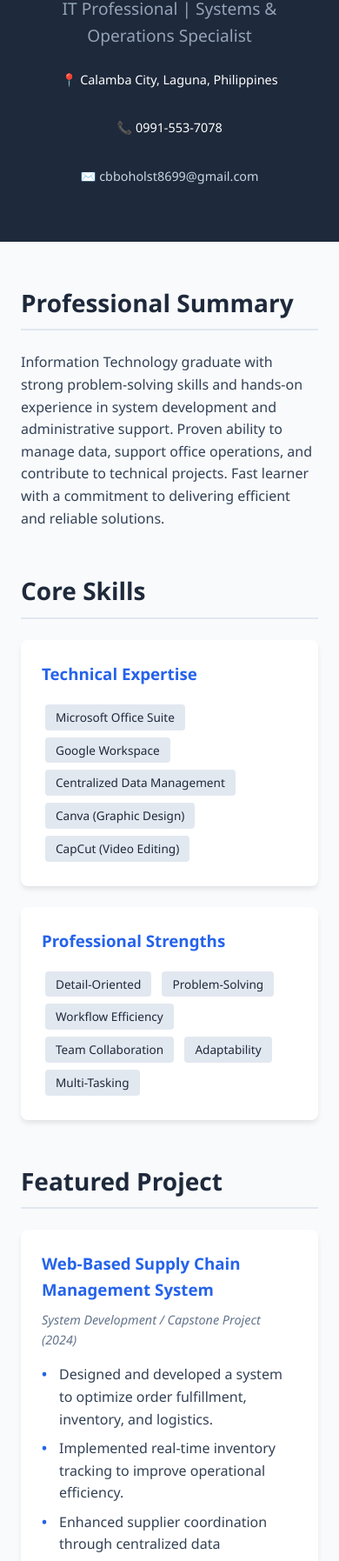
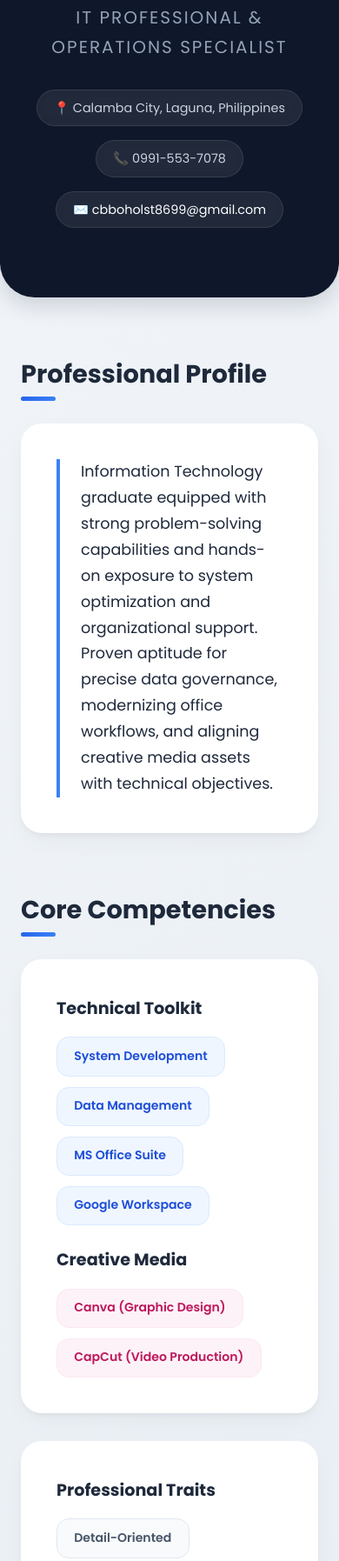
Before and after one commit to cbboholst/Portfolio, a plain HTML site: page index.html in a window 390 px wide. Shown: the part 205-2000 px from the top of the page at 87% size. Drawn offline with Linux system fonts and the light colour scheme.

Commit message:
Update index.html

```diff
--- a/index.html
+++ b/index.html
@@ -6,230 +6,380 @@
     <title>Charlene B. Boholst | IT Portfolio</title>
     <style>
         :root {
-            --primary: #1e293b;
-            --accent: #2563eb;
-            --text: #334155;
-            --bg: #f8fafc;
-            --card-bg: #ffffff;
+            --bg-gradient: linear-gradient(135deg, #f1f5f9 0%, #e2e8f0 100%);
+            --header-bg: #0f172a; /* Deep elegant dark slate */
+            --accent-gradient: linear-gradient(135deg, #2563eb 0%, #3b82f6 100%);
+            --creative-pink: #ec4899; /* Canva-style vibrant touch */
+            --text-main: #1e293b;
+            --text-muted: #64748b;
+            --card-shadow: 0 10px 30px -5px rgba(0, 0, 0, 0.05), 0 4px 6px -2px rgba(0, 0, 0, 0.05);
         }
 
         * {
             box-sizing: border-box;
             margin: 0;
             padding: 0;
-            font-family: 'Segoe UI', Tahoma, Geneva, Verdana, sans-serif;
+            font-family: 'Poppins', 'Segoe UI', system-ui, sans-serif;
         }
 
         body {
-            background-color: var(--bg);
-            color: var(--text);
-            line-height: 1.6;
+            background: var(--bg-gradient);
+            color: var(--text-main);
+            line-height: 1.7;
+            padding-bottom: 5rem;
         }
 
+        /* Hero / Header Section */
         header {
-            background-color: var(--primary);
+            background: var(--header-bg);
             color: white;
-            padding: 4rem 2rem;
+            padding: 5rem 2rem;
             text-align: center;
+            border-bottom-left-radius: 40px;
+            border-bottom-right-radius: 40px;
+            box-shadow: 0 10px 25px rgba(15, 23, 42, 0.15);
+        }
+
+        .header-content {
+            max-width: 800px;
+            margin: 0 auto;
         }
 
         header h1 {
-            font-size: 2.5rem;
-            letter-spacing: 1px;
+            font-size: 3rem;
+            font-weight: 800;
+            letter-spacing: -1px;
             margin-bottom: 0.5rem;
+            background: linear-gradient(135deg, #ffffff 40%, #93c5fd 100%);
+            -webkit-background-clip: text;
+            -webkit-text-fill-color: transparent;
         }
 
-        header p {
-            font-size: 1.2rem;
+        header .subtitle {
+            font-size: 1.25rem;
             color: #94a3b8;
-            margin-bottom: 1.5rem;
+            font-weight: 400;
+            margin-bottom: 2rem;
+            text-transform: uppercase;
+            letter-spacing: 2px;
         }
 
-        .contact-info {
+        .contact-pills {
             display: flex;
             justify-content: center;
-            gap: 2rem;
+            gap: 1rem;
             flex-wrap: wrap;
-            font-size: 0.9rem;
         }
 
-        .contact-info a {
+        .pill {
+            background: rgba(255, 255, 255, 0.08);
+            padding: 0.5rem 1.2rem;
+            border-radius: 50px;
+            font-size: 0.9rem;
             color: #cbd5e1;
+            backdrop-filter: blur(5px);
+            border: 1px solid rgba(255, 255, 255, 0.1);
+            transition: all 0.3s ease;
+        }
+
+        .pill a {
+            color: white;
             text-decoration: none;
         }
 
+        .pill:hover {
+            background: rgba(255, 255, 255, 0.15);
+            transform: translateY(-2px);
+        }
+
+        /* Main Container */
         .container {
-            max-width: 1000px;
-            margin: 3rem auto;
+            max-width: 1100px;
+            margin: 4rem auto 0 auto;
             padding: 0 1.5rem;
         }
 
         section {
-            margin-bottom: 3rem;
+            margin-bottom: 4rem;
         }
 
-        h2 {
-            color: var(--primary);
-            border-bottom: 2px solid #e2e8f0;
-            padding-bottom: 0.5rem;
-            margin-bottom: 1.5rem;
-            font-size: 1.75rem;
+        /* Section Headings (Canva Style) */
+        .section-title {
+            font-size: 1.8rem;
+            font-weight: 700;
+            position: relative;
+            margin-bottom: 2rem;
+            display: inline-block;
         }
 
-        .grid {
+        .section-title::after {
+            content: '';
+            position: absolute;
+            bottom: -6px;
+            left: 0;
+            width: 40px;
+            height: 5px;
+            background: var(--accent-gradient);
+            border-radius: 10px;
+        }
+
+        /* Grid Framework */
+        .grid-2 {
             display: grid;
             grid-template-columns: 1fr 1fr;
-            gap: 1.5rem;
+            gap: 2rem;
         }
 
         @media (max-width: 768px) {
-            .grid { grid-template-columns: 1fr; }
+            .grid-2 { grid-template-columns: 1fr; }
+            header h1 { font-size: 2.2rem; }
         }
 
+        /* Modern Visual Cards */
         .card {
-            background: var(--card-bg);
-            padding: 1.5rem;
-            border-radius: 8px;
-            box-shadow: 0 4px 6px -1px rgba(0, 0, 0, 0.1);
+            background: white;
+            padding: 2.5rem;
+            border-radius: 24px;
+            box-shadow: var(--card-shadow);
+            border: 1px solid rgba(255, 255, 255, 0.7);
+            transition: transform 0.3s ease, box-shadow 0.3s ease;
         }
 
-        .card h3 {
-            color: var(--accent);
+        .card:hover {
+            transform: translateY(-5px);
+            box-shadow: 0 20px 40px -10px rgba(0, 0, 0, 0.08);
+        }
+
+        /* Summary Card Specifics */
+        .summary-text {
+            font-size: 1.1rem;
+            color: var(--text-main);
+            position: relative;
+            padding-left: 1.5rem;
+            border-left: 4px solid #3b82f6;
+        }
+
+        /* Canva-like Skill Tags */
+        .skills-container {
+            display: flex;
+            flex-wrap: wrap;
+            gap: 0.75rem;
+            margin-top: 1rem;
+        }
+
+        .tag {
+            background: #eff6ff;
+            color: #1d4ed8;
+            padding: 0.6rem 1.2rem;
+            border-radius: 14px;
+            font-size: 0.88rem;
+            font-weight: 600;
+            border: 1px solid #dbeafe;
+        }
+
+        .tag.creative {
+            background: #fdf2f8;
+            color: #be185d;
+            border: 1px solid #fce7f3;
+        }
+
+        .tag.strength {
+            background: #f8fafc;
+            color: #475569;
+            border: 1px solid #e2e8f0;
+        }
+
+        /* Featured Project (Big Banner Style) */
+        .project-card {
+            background: white;
+            border-radius: 24px;
+            box-shadow: var(--card-shadow);
+            overflow: hidden;
+            border: 1px solid rgba(255, 255, 255, 0.7);
+        }
+
+        .project-badge {
+            background: var(--accent-gradient);
+            color: white;
+            display: inline-block;
+            padding: 0.3rem 1rem;
+            border-radius: 50px;
+            font-size: 0.8rem;
+            font-weight: 600;
+            text-transform: uppercase;
+            margin-bottom: 1rem;
+        }
+
+        .project-body {
+            padding: 2.5rem;
+        }
+
+        .project-body h3 {
+            font-size: 1.5rem;
             margin-bottom: 0.5rem;
         }
 
-        .subtitle {
-            font-style: italic;
-            color: #64748b;
-            margin-bottom: 1rem;
-            font-size: 0.9rem;
+        .project-list {
+            list-style: none;
+            margin-top: 1.5rem;
         }
 
-        ul {
-            list-style-type: none;
+        .project-list li {
+            margin-bottom: 0.75rem;
+            padding-left: 1.5rem;
+            position: relative;
         }
 
-        ul li {
-            margin-bottom: 0.5rem;
-            position: relative;
-            padding-left: 1.25rem;
+        .project-list li::before {
+            content: "→";
+            color: #2563eb;
+            position: absolute;
+            left: 0;
+            font-weight: bold;
         }
 
-        ul li::before {
-            content: "•";
-            color: var(--accent);
-            font-weight: bold;
-            position: absolute;
-            left: 0;
+        /* Experience Timeline Card */
+        .timeline-item h3 {
+            font-size: 1.3rem;
+            color: var(--header-bg);
         }
 
-        .skills-tag {
-            display: inline-block;
-            background: #e2e8f0;
-            color: var(--primary);
-            padding: 0.25rem 0.75rem;
-            border-radius: 4px;
-            margin: 0.25rem;
+        .company-meta {
+            color: #2563eb;
+            font-weight: 600;
+            font-size: 0.95rem;
+            margin-bottom: 1rem;
+        }
+
+        /* Education Layout */
+        .edu-card {
+            display: flex;
+            flex-direction: column;
+            justify-content: space-between;
+        }
+
+        .year-badge {
+            align-self: flex-start;
+            background: #f1f5f9;
+            color: #475569;
+            padding: 0.2rem 0.8rem;
+            border-radius: 8px;
             font-size: 0.85rem;
-            font-weight: 500;
+            font-weight: 600;
+            margin-bottom: 0.5rem;
         }
 
         footer {
             text-align: center;
-            padding: 2rem;
-            background: var(--primary);
-            color: #94a3b8;
+            margin-top: 5rem;
+            color: var(--text-muted);
             font-size: 0.9rem;
-            margin-top: 4rem;
         }
     </style>
+    <link href="https://fonts.googleapis.com/css2?family=Poppins:wght@400;500;600;700;800&display=swap" rel="stylesheet">
 </head>
 <body>
 
     <header>
-        <h1>CHARLENE B. BOHOLST</h1>
-        <p>IT Professional | Systems & Operations Specialist</p>
-        <div class="contact-info">
-            <span>📍 Calamba City, Laguna, Philippines</span>
-            <span>📞 0991-553-7078</span>
-            <span>✉️ <a href="mailto:cbboholst8699@gmail.com">cbboholst8699@gmail.com</a></span>
+        <div class="header-content">
+            <h1>Charlene B. Boholst</h1>
+            <p class="subtitle">IT Professional & Operations Specialist</p>
+            <div class="contact-pills">
+                <div class="pill">📍 Calamba City, Laguna, Philippines</div>
+                <div class="pill">📞 0991-553-7078</div>
+                <div class="pill">✉️ <a href="mailto:cbboholst8699@gmail.com">cbboholst8699@gmail.com</a></div>
+            </div>
         </div>
     </header>
 
     <div class="container">
 
         <section>
-            <h2>Professional Summary</h2>
-            <p>Information Technology graduate with strong problem-solving skills and hands-on experience in system development and administrative support. Proven ability to manage data, support office operations, and contribute to technical projects. Fast learner with a commitment to delivering efficient and reliable solutions.</p>
+            <h2 class="section-title">Professional Profile</h2>
+            <div class="card">
+                <p class="summary-text">
+                    Information Technology graduate equipped with strong problem-solving capabilities and hands-on exposure to system optimization and organizational support. Proven aptitude for precise data governance, modernizing office workflows, and aligning creative media assets with technical objectives.
+                </p>
+            </div>
         </section>
 
         <section>
-            <h2>Core Skills</h2>
-            <div class="grid">
+            <h2 class="section-title">Core Competencies</h2>
+            <div class="grid-2">
                 <div class="card">
-                    <h3>Technical Expertise</h3>
-                    <div style="margin-top: 1rem;">
-                        <span class="skills-tag">Microsoft Office Suite</span>
-                        <span class="skills-tag">Google Workspace</span>
-                        <span class="skills-tag">Centralized Data Management</span>
-                        <span class="skills-tag">Canva (Graphic Design)</span>
-                        <span class="skills-tag">CapCut (Video Editing)</span>
+                    <h3 style="margin-bottom: 1rem; font-size: 1.2rem;">Technical Toolkit</h3>
+                    <div class="skills-container">
+                        <span class="tag">System Development</span>
+                        <span class="tag">Data Management</span>
+                        <span class="tag">MS Office Suite</span>
+                        <span class="tag">Google Workspace</span>
+                    </div>
+                    <h3 style="margin: 1.5rem 0 1rem 0; font-size: 1.2rem;">Creative Media</h3>
+                    <div class="skills-container">
+                        <span class="tag creative">Canva (Graphic Design)</span>
+                        <span class="tag creative">CapCut (Video Production)</span>
                     </div>
                 </div>
                 <div class="card">
-                    <h3>Professional Strengths</h3>
-                    <div style="margin-top: 1rem;">
-                        <span class="skills-tag">Detail-Oriented</span>
-                        <span class="skills-tag">Problem-Solving</span>
-                        <span class="skills-tag">Workflow Efficiency</span>
-                        <span class="skills-tag">Team Collaboration</span>
-                        <span class="skills-tag">Adaptability</span>
-                        <span class="skills-tag">Multi-Tasking</span>
+                    <h3 style="margin-bottom: 1rem; font-size: 1.2rem;">Professional Traits</h3>
+                    <div class="skills-container">
+                        <span class="tag strength">Detail-Oriented</span>
+                        <span class="tag strength">Analytical Problem-Solving</span>
+                        <span class="tag strength">Workflow Efficiency</span>
+                        <span class="tag strength">Cross-Functional Collaboration</span>
+                        <span class="tag strength">Agile Adaptability</span>
+                        <span class="tag strength">Multi-Tasking Execution</span>
                     </div>
                 </div>
             </div>
         </section>
 
         <section>
-            <h2>Featured Project</h2>
-            <div class="card">
-                <h3>Web-Based Supply Chain Management System</h3>
-                <p class="subtitle">System Development / Capstone Project (2024)</p>
-                <ul>
-                    <li>Designed and developed a system to optimize order fulfillment, inventory, and logistics.</li>
-                    <li>Implemented real-time inventory tracking to improve operational efficiency.</li>
-                    <li>Enhanced supplier coordination through centralized data management.</li>
-                    <li>Contributed to reducing operational delays and improving data accuracy.</li>
+            <h2 class="section-title">Featured Development</h2>
+            <div class="project-card">
+                <div class="project-body">
+                    <span class="project-badge">Capstone Project</span>
+                    <h3>Web-Based Supply Chain Management System</h3>
+                    <p style="color: var(--text-muted); font-size: 0.95rem; font-style: italic;">Full System Architecture & Deployment (2024)</p>
+
+                    <ul class="project-list">
+                        <li>Engineered a centralized web application to seamlessly unify order fulfillment, logistical routes, and inventory tracking.</li>
+                        <li>Configured real-time system monitoring logic to prevent stock bottlenecks and increase operational visibility.</li>
+                        <li>Reduced processing friction and delays by establishing automated data consistency checks across supplier interfaces.</li>
+                    </ul>
+                </div>
+            </div>
+        </section>
+
+        <section>
+            <h2 class="section-title">Hands-on Experience</h2>
+            <div class="card timeline-item">
+                <h3>Information Technology Intern</h3>
+                <p class="company-meta">City Hall of Calamba, Laguna — Jan 2024 - May 2024</p>
+                <ul class="project-list">
+                    <li>Supervised high-volume departmental data management, ensuring meticulous precision across operational and attendance logs.</li>
+                    <li>Designed and optimized digital file management storage systems, shrinking information retrieval timelines.</li>
+                    <li>Drafted and processed official administrative correspondence while collaborating directly with leadership on day-to-day workplace productivity.</li>
                 </ul>
             </div>
         </section>
 
         <section>
-            <h2>Professional Experience</h2>
-            <div class="card">
-                <h3>Information Technology Intern (Office Assistant)</h3>
-                <p class="subtitle">City Hall of Calamba, Laguna | January 2024 - May 2024</p>
-                <ul>
-                    <li>Performed accurate data entry and maintained departmental records and attendance logs.</li>
-                    <li>Assisted in preparing and managing office correspondence.</li>
-                    <li>Supported daily administrative operations to ensure workflow efficiency.</li>
-                    <li>Maintained organized documentation and filing systems.</li>
-                </ul>
-            </div>
-        </section>
-
-        <section>
-            <h2>Education</h2>
-            <div class="grid">
-                <div class="card">
-                    <h3>City College of Calamba</h3>
-                    <p class="subtitle">A.Y. 2018 - 2024</p>
-                    <p>Bachelor of Science in Information Technology</p>
+            <h2 class="section-title">Education</h2>
+            <div class="grid-2">
+                <div class="card edu-card">
+                    <div>
+                        <span class="year-badge">2018 - 2024</span>
+                        <h3 style="font-size: 1.15rem;">City College of Calamba</h3>
+                    </div>
+                    <p style="color: var(--text-muted); margin-top: 1rem;">Bachelor of Science in Information Technology</p>
                 </div>
-                <div class="card">
-                    <h3>Calamba Institute</h3>
-                    <p class="subtitle">A.Y. 2012 - 2018</p>
-                    <p>STEM Strand (Senior High School)</p>
+                <div class="card edu-card">
+                    <div>
+                        <span class="year-badge">2012 - 2018</span>
+                        <h3 style="font-size: 1.15rem;">Calamba Institute</h3>
+                    </div>
+                    <p style="color: var(--text-muted); margin-top: 1rem;">STEM Strand (Senior High School Graphics & Analytics focus)</p>
                 </div>
             </div>
         </section>
@@ -237,7 +387,7 @@
     </div>
 
     <footer>
-        <p>&copy; 2026 Charlene B. Boholst. Portfolio built for career applications.</p>
+        <p>© 2026 Charlene B. Boholst • Handcrafted Portfolio</p>
     </footer>
 
 </body>
```
